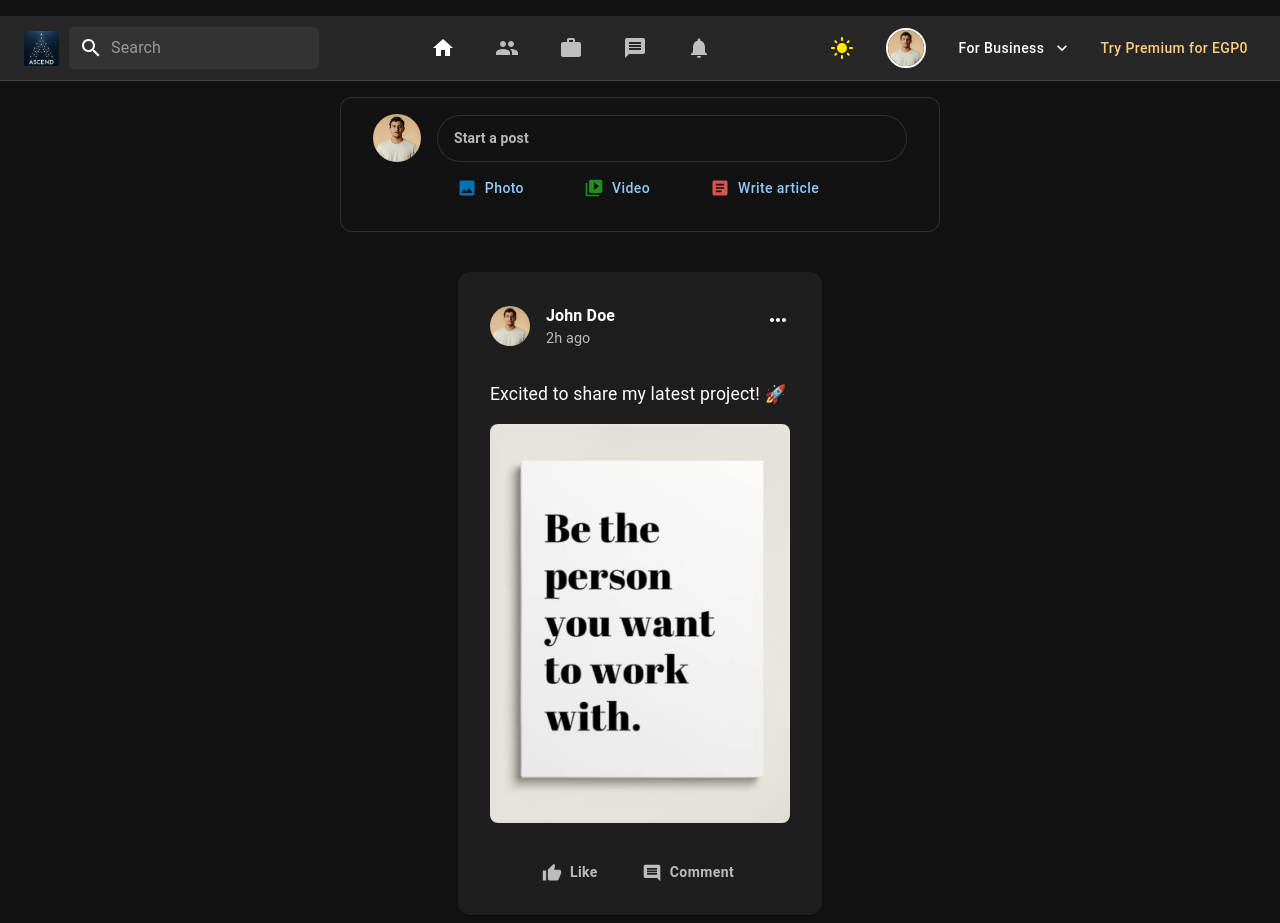
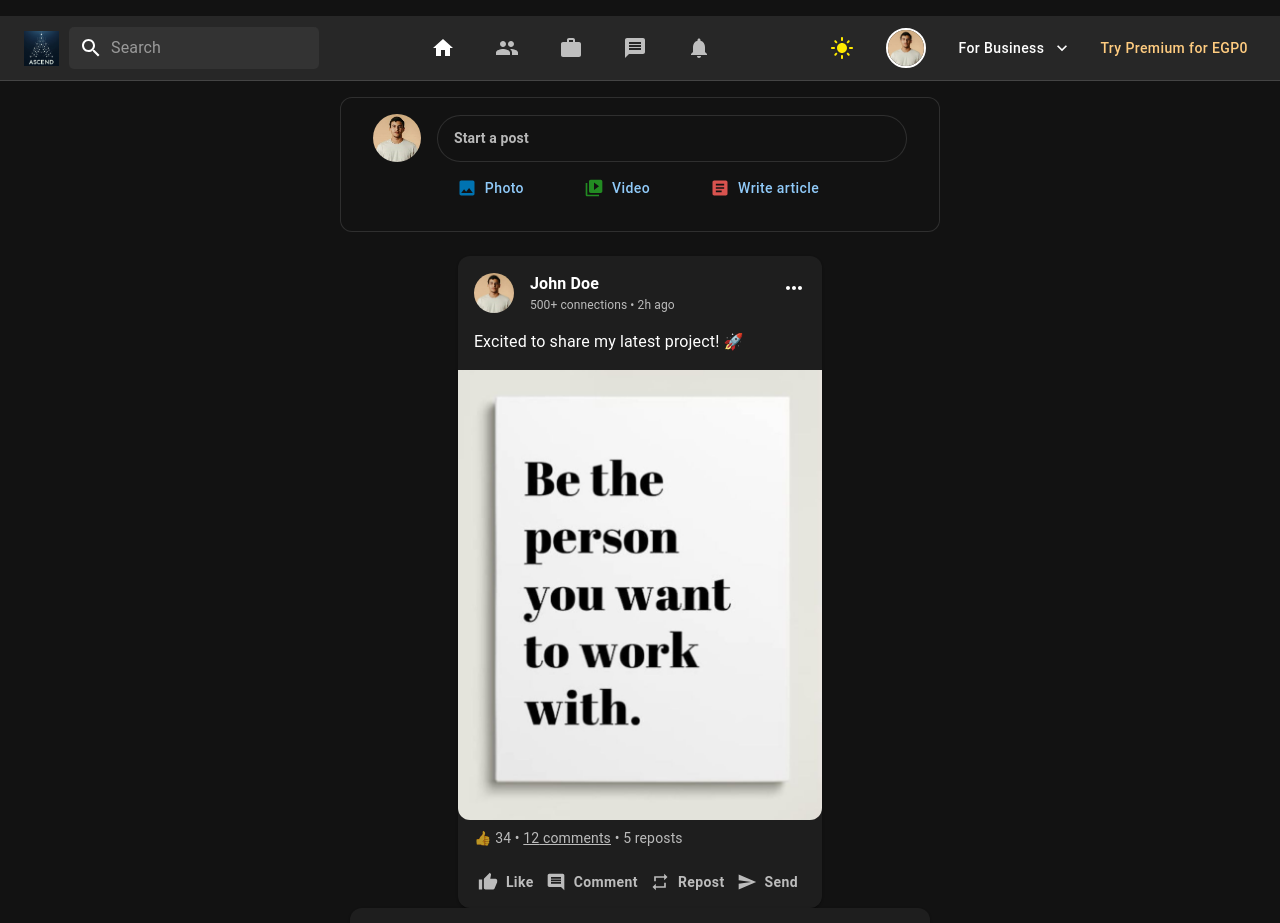
Before and after one commit to MRKDaGods/ascend, a Next.js app in the folder apps/web/template/: page /feed in a window 1280 px wide. Shown: the top 923 px of the page. Built offline with nearby package versions, Linux system fonts and the light colour scheme; grey boxes are pictures that could not be loaded.

Commit message:
connection post edited

```diff
--- a/apps/web/template/src/app/components/ConnectionPost.tsx
+++ b/apps/web/template/src/app/components/ConnectionPost.tsx
@@ -7,91 +7,97 @@ import {
   Card,
   CardContent,
   CardHeader,
+  CardMedia,
   IconButton,
   Typography,
   Stack,
   Button,
+  TextField,
   Menu,
   MenuItem,
   Dialog,
   DialogActions,
+  DialogContent,
   DialogTitle,
   useTheme,
 } from "@mui/material";
-import { MoreHoriz, ThumbUp, Comment, Delete, Edit } from "@mui/icons-material";
+import { ThumbUp, Comment, Repeat, Send, MoreHoriz, Link, Edit, Delete } from "@mui/icons-material";
 import { usePostStore, PostType } from "../stores/usePostStore";
 
-// ✅ Accept the onDeleteClick prop
-const ConnectionPost: React.FC<{ post: PostType; onDeleteClick?: () => void }> = ({
-  post,
-  onDeleteClick,
-}) => {
+const ConnectionPost: React.FC<{ post: PostType }> = ({ post }) => {
   const theme = useTheme();
-  const { likePost, likedPosts } = usePostStore();
+  const { likePost, commentOnPost, repostPost, deleteComment, likedPosts, repostedPosts } = usePostStore();
 
-  const [anchorEl, setAnchorEl] = useState<null | HTMLElement>(null);
-  const handleMenuOpen = (event: React.MouseEvent<HTMLButtonElement>) => setAnchorEl(event.currentTarget);
-  const handleMenuClose = () => setAnchorEl(null);
+  const [showCommentInput, setShowCommentInput] = useState(false);
+  const [showComments, setShowComments] = useState(false);
+  const [commentText, setCommentText] = useState("");
+
+  const [commentMenuAnchor, setCommentMenuAnchor] = useState<null | HTMLElement>(null);
+  const [selectedCommentIndex, setSelectedCommentIndex] = useState<number | null>(null);
+  const [deleteDialogOpen, setDeleteDialogOpen] = useState(false);
 
   return (
     <Card
       sx={{
-        mt: 2,
+        mb: 2,
         borderRadius: 3,
         backgroundColor: theme.palette.background.paper,
         color: theme.palette.text.primary,
-        p: 2,
-        maxWidth: "700px",
-        mx: "auto",
+        maxWidth: "580px",
+        margin: "0 auto",
+        transition: "background-color 0.3s ease-in-out",
       }}
     >
+      {/* Header */}
       <CardHeader
         avatar={<Avatar src={post.profilePic} />}
         title={<Typography fontWeight="bold">{post.username}</Typography>}
-        subheader={<Typography color="text.secondary" fontSize="0.9rem">{post.timestamp}</Typography>}
-        action={
-          <>
-            <IconButton onClick={handleMenuOpen}>
-              <MoreHoriz />
-            </IconButton>
-            <Menu anchorEl={anchorEl} open={Boolean(anchorEl)} onClose={handleMenuClose}>
-              <MenuItem onClick={handleMenuClose}>
-                <Edit sx={{ mr: 1 }} /> Edit Post
-              </MenuItem>
-              <MenuItem
-                onClick={() => {
-                  handleMenuClose();
-                  onDeleteClick?.(); // ✅ Trigger passed prop
-                }}
-              >
-                <Delete sx={{ color: "red", mr: 1 }} /> Delete Post
-              </MenuItem>
-            </Menu>
-          </>
+        subheader={
+          <Typography color={theme.palette.text.secondary} fontSize="0.75rem">
+            {post.followers} • {post.timestamp}
+          </Typography>
         }
+        action={<IconButton><MoreHoriz /></IconButton>}
       />
 
-      <CardContent>
-        <Typography variant="body1" sx={{ fontSize: "1.1rem", mb: 1 }}>{post.content}</Typography>
+      {/* Text Content */}
+      <CardContent sx={{ pt: 0 }}>
+        <Typography variant="body1" fontSize="1rem">
+          {post.content}
+        </Typography>
+      </CardContent>
+
+      {/* Image if available */}
       {post.image && (
-          <Box
+        <CardMedia
           component="img"
-            src={post.image}
-            alt="Post Media"
-            sx={{ width: "100%", borderRadius: 2, maxHeight: 400, objectFit: "cover", mt: 1 }}
+          image={post.image}
+          alt="Post image"
+          sx={{
+            width: "100%",
+            maxHeight: 450,
+            objectFit: "cover",
+            borderRadius: "0 0 12px 12px",
+          }}
         />
       )}
-        {post.video && (
-          <Box
-            component="video"
-            src={post.video}
-            controls
-            sx={{ width: "100%", borderRadius: 2, maxHeight: 400, mt: 1 }}
-          />
-        )}
-      </CardContent>
 
-      <Stack direction="row" justifyContent="center" sx={{ p: 1 }}>
+      {/* Post engagement summary */}
+      <Box sx={{ px: 2, py: 1, color: theme.palette.text.secondary, fontSize: "0.875rem" }}>
+        <Typography variant="body2">
+          👍 {post.likes} •{" "}
+          <span
+            style={{ cursor: "pointer", textDecoration: "underline" }}
+            onClick={() => setShowComments(!showComments)}
+          >
+            {post.comments} comments
+          </span>{" "}
+          • {post.reposts} reposts
+        </Typography>
+      </Box>
+
+      {/* Action Buttons */}
+      <Stack direction="row" justifyContent="space-around" sx={{ px: 2, py: 1 }}>
         <Button
           startIcon={<ThumbUp />}
           sx={{
@@ -105,16 +111,149 @@ const ConnectionPost: React.FC<{ post: PostType; onDeleteClick?: () => void }> =
         </Button>
         <Button
           startIcon={<Comment />}
+          sx={{ textTransform: "none", color: theme.palette.text.secondary, fontWeight: "bold" }}
+          onClick={() => setShowCommentInput(!showCommentInput)}
+        >
+          Comment
+        </Button>
+        <Button
+          startIcon={<Repeat />}
           sx={{
             textTransform: "none",
-            color: theme.palette.text.secondary,
+            color: repostedPosts.includes(post.id) ? "#0a66c2" : theme.palette.text.secondary,
             fontWeight: "bold",
-            ml: 4,
+          }}
+          onClick={() => repostPost(post.id)}
+        >
+          Repost
+        </Button>
+        <Button
+          startIcon={<Send />}
+          sx={{ textTransform: "none", color: theme.palette.text.secondary, fontWeight: "bold" }}
+        >
+          Send
+        </Button>
+      </Stack>
+
+      {/* Comment Input Field */}
+      {showCommentInput && (
+        <Box
+          sx={{
+            px: 2,
+            pb: 2,
+            display: "flex",
+            gap: 2,
+            borderTop: `1px solid ${theme.palette.divider}`,
+          }}
+        >
+          <Avatar src="/profile.jpg" sx={{ width: 36, height: 36 }} />
+          <TextField
+            fullWidth
+            variant="outlined"
+            placeholder="Write a comment..."
+            size="small"
+            value={commentText}
+            onChange={(e) => setCommentText(e.target.value)}
+            sx={{ backgroundColor: theme.palette.background.paper, borderRadius: 2 }}
+          />
+          <Button
+            variant="contained"
+            onClick={() => {
+              if (commentText.trim()) {
+                commentOnPost(post.id, commentText);
+                setCommentText("");
+                setShowCommentInput(false);
+              }
             }}
           >
             Comment
           </Button>
-      </Stack>
+        </Box>
+      )}
+
+      {/* Comments */}
+      {showComments && (
+        <Box sx={{ px: 2, pb: 2 }}>
+          {post.commentsList.length > 0 ? (
+            post.commentsList.map((comment, index) => (
+              <Box
+                key={index}
+                sx={{
+                  display: "flex",
+                  justifyContent: "space-between",
+                  alignItems: "center",
+                  py: 1,
+                }}
+              >
+                <Box sx={{ display: "flex", gap: 2, alignItems: "center" }}>
+                  <Avatar src="/profile.jpg" sx={{ width: 32, height: 32 }} />
+                  <Typography
+                    variant="body2"
+                    sx={{
+                      backgroundColor: theme.palette.background.paper,
+                      p: 1,
+                      borderRadius: 2,
+                    }}
+                  >
+                    {comment}
+                  </Typography>
+                </Box>
+                <IconButton
+                  onClick={(e) => {
+                    setCommentMenuAnchor(e.currentTarget);
+                    setSelectedCommentIndex(index);
+                  }}
+                >
+                  <MoreHoriz />
+                </IconButton>
+              </Box>
+            ))
+          ) : (
+            <Typography variant="body2" sx={{ color: theme.palette.text.secondary, py: 1 }}>
+              No comments yet. Be the first to comment!
+            </Typography>
+          )}
+        </Box>
+      )}
+
+      <Menu
+        anchorEl={commentMenuAnchor}
+        open={Boolean(commentMenuAnchor)}
+        onClose={() => setCommentMenuAnchor(null)}
+      >
+        <MenuItem>
+          <Link fontSize="small" sx={{ mr: 1 }} />
+          Copy link to comment
+        </MenuItem>
+        <MenuItem>
+          <Edit fontSize="small" sx={{ mr: 1 }} />
+          Edit
+        </MenuItem>
+        <MenuItem
+          onClick={() => {
+            // ✅ Close the menu immediately BEFORE opening the delete confirmation
+            setCommentMenuAnchor(null);
+            setDeleteDialogOpen(true);
+          }}
+        >
+          <Delete fontSize="small" sx={{ mr: 1 }} />
+          Delete
+        </MenuItem>
+      </Menu>
+
+      {/* Delete Confirmation Dialog */}
+      <Dialog open={deleteDialogOpen} onClose={() => setDeleteDialogOpen(false)}>
+        <DialogTitle>Are you sure you want to delete your comment?</DialogTitle>
+        <DialogActions>
+          <Button onClick={() => setDeleteDialogOpen(false)}>Cancel</Button>
+          <Button color="error" onClick={() => {
+            deleteComment(post.id, selectedCommentIndex!);
+            setDeleteDialogOpen(false);
+          }}>
+            Delete
+          </Button>
+        </DialogActions>
+      </Dialog>
     </Card>
   );
 };
```
Lines whose indentation alone changed are shown as unchanged.
